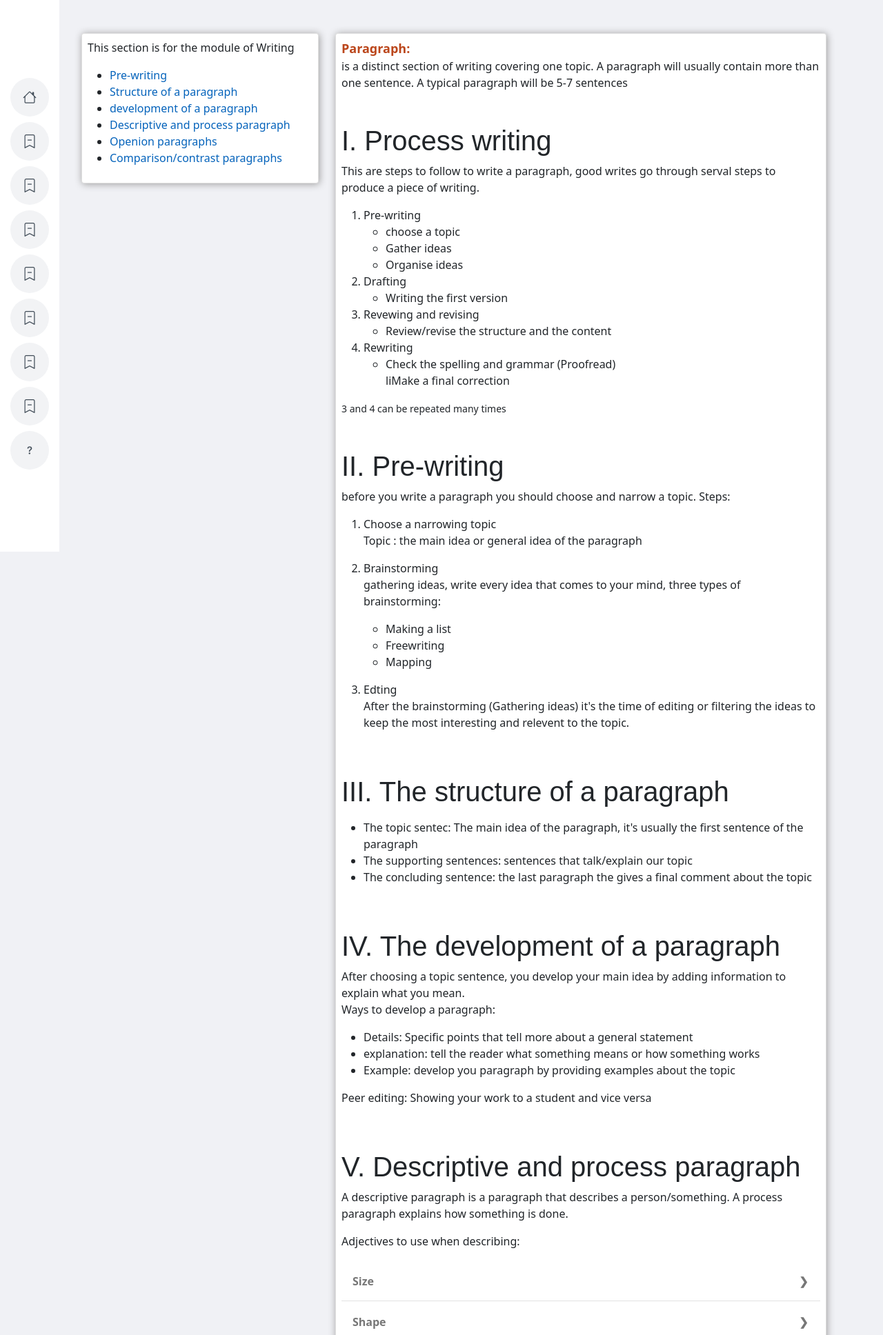
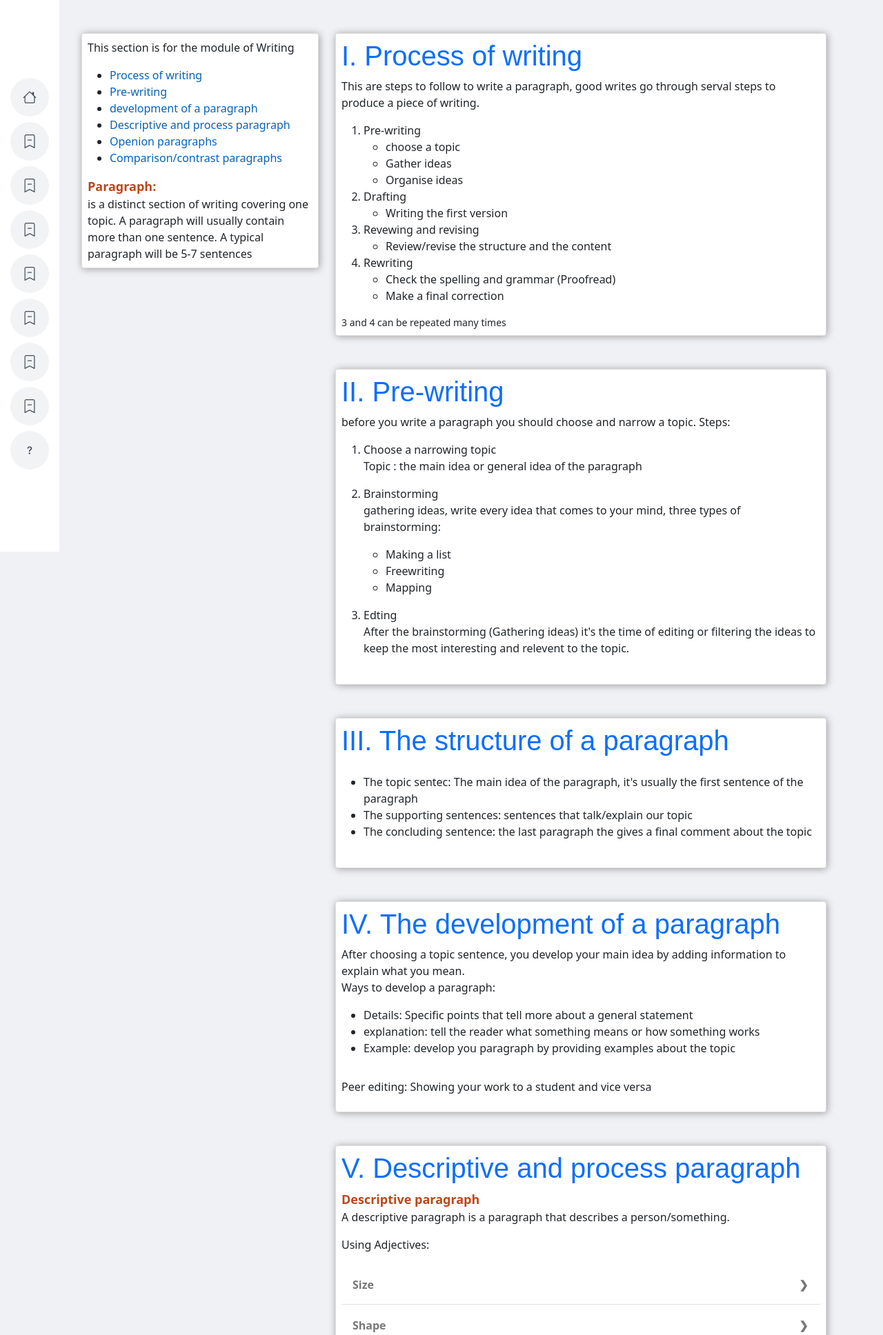
Before and after one commit to yyrryy/abdelwahed, a Flask app: page /studies/writing in a window 1280 px wide. Shown: the top 1936 px of the page at 69% size. Run offline with Flask 2, Linux system fonts and the light colour scheme; some libraries are stand-ins or nearby versions.

Commit message:
writing v2

```diff
--- a/personal_/__init__.py
+++ b/personal_/__init__.py
@@ -80,3 +80,9 @@ def sitemap():
     response.headers["Content-Type"] = "application/xml"
 
     return response
+
+@app.route("/ads.txt")
+def asd():
+    file=render_template('ads.txt')
+    response=make_response(file)
+    return response
--- a/personal_/templates/studies/home.html
+++ b/personal_/templates/studies/home.html
@@ -7,7 +7,7 @@
     <div class="col-md-9 mb-3">
         <div class="card p-2">
             <h1>
-                <b>Intro</b>
+                <b>Intro.</b>
             </h1>
             <p>
                 This section in this wbsite is used as a reference for all the courses I will have during my studies in the english
@@ -29,10 +29,7 @@
                     <li><a href="/studies/spoken" class="nav-link">
                             <span>Spoken english</span></a>
                     </li>
-                    <!--
 
-                                            <li><a href="#resume" class="nav-link">
-                                            </li>-->
                     <li><a href="/studies/grammar" class="nav-link">
                             <span>Grammar</span></a></li>
                     <li><a href="/studies/study" class="nav-link">
--- a/personal_/templates/studies/writing/home.html
+++ b/personal_/templates/studies/writing/home.html
@@ -2,14 +2,14 @@
 
 
 {% block writingc %}
-<span class="answer">Paragraph:</span> is a distinct section of writing covering one topic. A paragraph will usually contain more than one
-sentence. A typical paragraph will be 5-7 sentences
-<div id="pro" class="mt-5">
-    <h1>
-        I. Process writing
+
+<div id="pro" class="card p-2">
+    <h1 class="text-primary">
+        I. Process of writing
     </h1>
     <p>
-        This are steps to follow to write a paragraph, good writes go through serval steps to produce a piece of writing.
+        This are steps to follow to write a paragraph, good writes go through serval steps to produce a piece of
+        writing.
     </p>
     <ol>
         <li>
@@ -34,7 +34,7 @@ sentence. A typical paragraph will be 5-7 sentences
         <li>Rewriting
             <ul>
                 <li>Check the spelling and grammar (Proofread)</li>
-                liMake a final correction
+                <li>Make a final correction</li>
             </ul>
         </li>
 
@@ -44,8 +44,8 @@ sentence. A typical paragraph will be 5-7 sentences
     </small>
 </div>
 
-<div id="pr" class="mt-5">
-    <h1>II. Pre-writing</h1>
+<div id="pr" class="card p-2 mt-5">
+    <h1 class="text-primary">II. Pre-writing</h1>
     <p>
         before you write a paragraph you should choose and narrow a topic. Steps:
     </p>
@@ -70,15 +70,16 @@ sentence. A typical paragraph will be 5-7 sentences
         <li>
             Edting
             <p>
-                After the brainstorming (Gathering ideas) it's the time of editing or filtering the ideas to keep the most interesting and relevent to the topic.
+                After the brainstorming (Gathering ideas) it's the time of editing or filtering the ideas to keep the
+                most interesting and relevent to the topic.
             </p>
         </li>
     </ol>
 
 </div>
 
-<div id="st" class="mt-5">
-    <h1>III. The structure of a paragraph</h1>
+<div id="st" class="card p-2 mt-5">
+    <h1 class="text-primary">III. The structure of a paragraph</h1>
     <p>
     <ul>
         <li>The topic sentec: The main idea of the paragraph, it's usually the first sentence of the paragraph</li>
@@ -88,8 +89,8 @@ sentence. A typical paragraph will be 5-7 sentences
     </p>
 </div>
 
-<div id="dv" class="mt-5">
-    <h1>IV. The development of a paragraph</h1>
+<div id="dv" class="card p-2 mt-5">
+    <h1 class="text-primary">IV. The development of a paragraph</h1>
     <p>
         After choosing a topic sentence, you develop your main idea by adding information to explain what you mean. <br>
         Ways to develop a paragraph:
@@ -104,19 +105,21 @@ sentence. A typical paragraph will be 5-7 sentences
     </p>
 </div>
 
-<div id="ds" class="mt-5">
-    <h1>V. Descriptive and process paragraph</h1>
-    <p>
-        A descriptive paragraph is a paragraph that describes a person/something. A process paragraph explains how something is done.
+<div id="ds" class="card p-2 mt-5">
+    <h1 class="text-primary">V. Descriptive and process paragraph</h1>
+    <p >
+        <span class="answer">Descriptive paragraph</span> <br>
+        A descriptive paragraph is a paragraph that describes a person/something.
     </p>
     <p>
-        Adjectives to use when describing:
+        Using Adjectives:
     <div class="tabs">
         <div class="tab ">
             <input hidden type="checkbox" id="size">
             <label class="tab-label" for="size">Size</label>
             <div class="tab-content">
-                    <span class="explain" title='existing or available in large quantities'>abundant</span> -big -boned -chubby -fat -giant -gigantic -great -huge -immense -jumbo -large -little -long -majestic
+                <span class="explain" title='existing or available in large quantities'>abundant</span> -big -boned
+                -chubby -fat -giant -gigantic -great -huge -immense -jumbo -large -little -long -majestic
                 -massive -miniature -petite -puny -scrawny -short -small -tall -teeny -thin -tiny -vast
             </div>
         </div>
@@ -124,13 +127,67 @@ sentence. A typical paragraph will be 5-7 sentences
             <input hidden type="checkbox" id="Shape">
             <label class="tab-label" for="Shape">Shape</label>
             <div class="tab-content">
-                    blobby -broad -chubby -circular -crooked -curved -cylindrical -deep -distorted -flat -fluffy -globular -hollow -low
+                blobby -broad -chubby -circular -crooked -curved -cylindrical -deep -distorted -flat -fluffy -globular
+                -hollow
+                -low
+                -narrow -oval -rotund -round -skinny -square -steep -straight -triangular -wide
+            </div>
+        </div>
+        <div class="tab ">
+            <input hidden type="checkbox" id="Atmospher">
+            <label class="tab-label" for="Atmospher">Atmospher</label>
+            <div class="tab-content">
+                blobby -broad -chubby -circular -crooked -curved -cylindrical -deep -distorted -flat -fluffy -globular
+                -hollow
+                -low
+                -narrow -oval -rotund -round -skinny -square -steep -straight -triangular -wide
+            </div>
+        </div>
+        <div class="tab ">
+            <input hidden type="checkbox" id="Feeling">
+            <label class="tab-label" for="Feeling">Feeling</label>
+            <div class="tab-content">
+                blobby -broad -chubby -circular -crooked -curved -cylindrical -deep -distorted -flat -fluffy -globular
+                -hollow
+                -low
                 -narrow -oval -rotund -round -skinny -square -steep -straight -triangular -wide
             </div>
         </div>
     </div>
 
     </p>
+
+    <p>
+        <b>
+            Describing a place
+        </b>
+
+    </p>
+
+    <p>
+        <b>
+            Describing a character
+        </b>
+    </p>
+
+    <p>
+        <span class="answer">Process paragraph</span> <br>
+        A description of how to do something (explain how something is done).
+    </p>
 </div>
 
+
+<div id="op" class="mt-5 card p-2">
+    <h1 class="text-primary">
+        VI. Opinion paragraph
+    </h1>
+    <p>
+        <span class="answer">An Opinion</span> is an idea or beleif about something, and it may be true or false, <span class="explain" title="While on the contrary">whereas</span> a fact is a piece of information that's always true.
+    </p>
+    <p>
+        <u><b>Modal auxiliaries:</b></u> <br>
+        Writers use modal auxiliaries to make there opinion strong.
+
+    </p>
+</div>
 {% endblock %}
--- a/personal_/templates/studies/writinglyt.html
+++ b/personal_/templates/studies/writinglyt.html
@@ -21,18 +21,24 @@
 
             <ul>
                 <li>
+                    <a href="#pro">Process of writing</a>
+                </li>
+                <li>
                     <a href="#pr">Pre-writing</a>
                 </li>
-                <li><a href="#st">Structure of a paragraph</a></li>
                 <li><a href="#dv">development of a paragraph</a></li>
                 <li><a href="#ds">Descriptive and process paragraph</a></li>
                 <li><a href="op">Openion paragraphs</a></li>
                 <li><a href="#cmp">Comparison/contrast paragraphs</a></li>
             </ul>
+            <span class="answer">Paragraph:</span> is a distinct section of writing covering one topic. A paragraph will
+            usually
+            contain more than one
+            sentence. A typical paragraph will be 5-7 sentences
         </div>
     </div>
     <div class="col-md-8 mt-3 mt-md-0">
-        <div class="card p-2">
+        <div>
             {% block writingc%}
             {% endblock %}
         </div>
```
Also changed, not shown: personal_/store.db (deleted), personal_/templates/ads.txt (renamed from personal_/static/ads.txt). Lines whose indentation alone changed are shown as unchanged.
